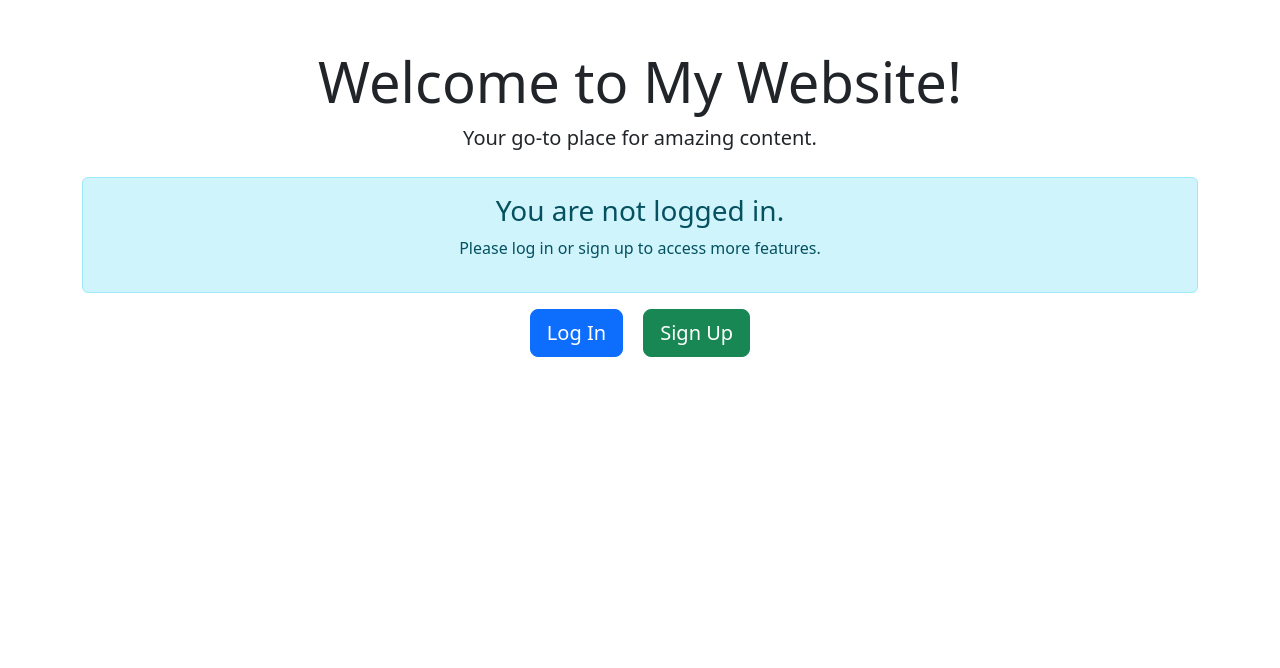
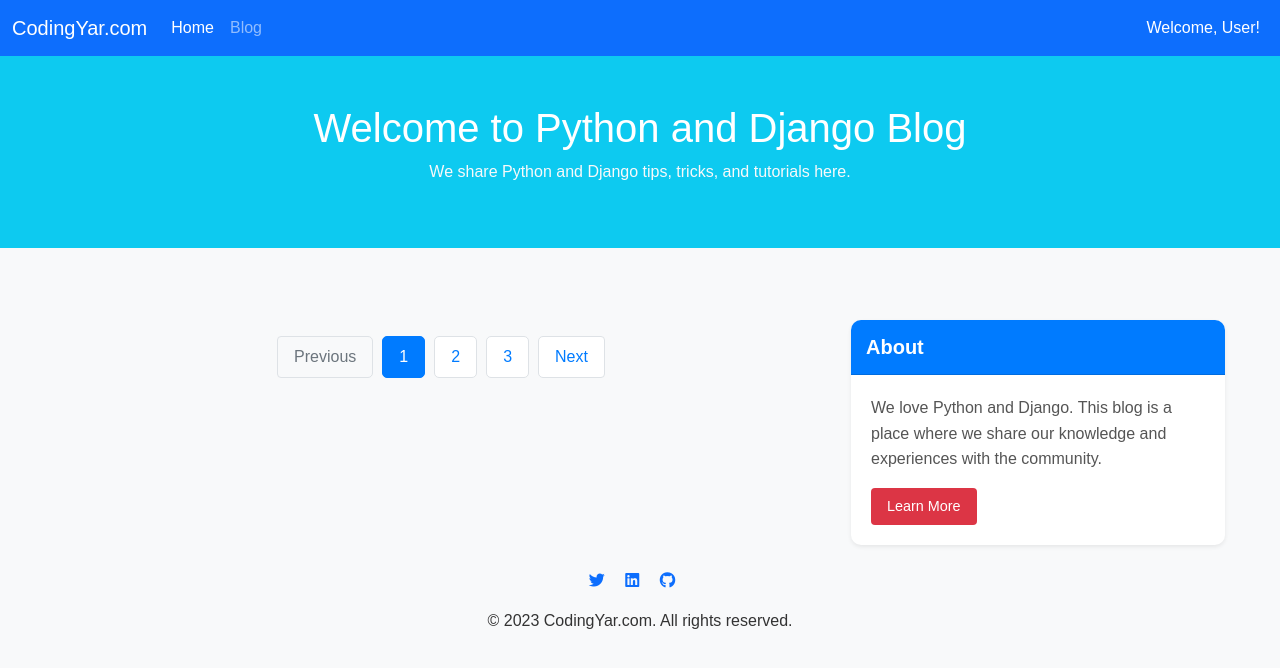
Before and after one commit to EhsanDoroudian/Weblog, a Django app: page / in a window 1280 px wide. Shown: the top 668 px of the page. Run offline with Django 5.2, Linux system fonts and the light colour scheme; data that the repository does not hold is empty.

Commit message:
create functional blog list view

```diff
--- /dev/null
+++ b/blogs/templates/blogs/blogs_list_page.html
@@ -0,0 +1,65 @@
+{% extends "_base.html" %}
+
+{%load static%}
+
+{% block title %}Home Page{% endblock title %}
+
+{% block style %}
+    <link rel="stylesheet" href="{% static 'css/blogs_list.css' %}">
+{% endblock style %}
+
+{% block content %}
+
+<main class="container mt-5">
+    <div class="row">
+        <!-- Blog Posts -->
+        <div class="col-lg-8">
+            <!-- Dynamic Blog Posts -->
+            <section id="blog-posts">
+                {% for blog in blogs %}
+                <article class="card mb-4 shadow-sm">
+                    <div class="card-body">
+                        <h2 class="card-title">{{blog.title}}</h2>
+                        <h6 class="card-subtitle mb-2 text-muted small">{{blog.created_datetime}} by {{blog.user}}</h6>
+                        <p class="card-text">
+                            {{blog.body}}
+                        </p>
+                        <a href="#" class="btn btn-primary">Read More</a>
+                    </div>
+                </article>
+
+                {% endfor %}
+            </section>
+            <!-- Pagination -->
+            <nav aria-label="Page navigation">
+                <ul class="pagination justify-content-center">
+                    <li class="page-item disabled">
+                        <a class="page-link" href="#" tabindex="-1">Previous</a>
+                    </li>
+                    <li class="page-item active"><a class="page-link" href="#">1</a></li>
+                    <li class="page-item"><a class="page-link" href="#">2</a></li>
+                    <li class="page-item"><a class="page-link" href="#">3</a></li>
+                    <li class="page-item">
+                        <a class="page-link" href="#">Next</a>
+                    </li>
+                </ul>
+            </nav>
+        </div>
+
+        <!-- Sidebar -->
+        <aside class="col-lg-4">
+            <!-- About Section -->
+            <div class="card my-4 shadow-sm">
+                <h5 class="card-header">About</h5>
+                <div class="card-body">
+                    <p class="card-text">We love Python and Django. This blog is a place where we share our knowledge and experiences with the community.</p>
+                    <a href="#" class="btn btn-danger">Learn More</a>
+                </div>
+            </div>
+        </aside>
+    </div>
+</main>
+
+
+
+{% endblock content %}
--- /dev/null
+++ b/blogs/urls.py
@@ -0,0 +1,8 @@
+from django.urls import path
+
+from . import views
+
+
+urlpatterns = [
+    path('', view=views.blog_list_view, name='blog_list'),
+]
--- a/blogs/views.py
+++ b/blogs/views.py
@@ -1,3 +1,8 @@
 from django.shortcuts import render
 
-# Create your views here.
+from .models import Blog
+
+
+def blog_list_view(request):
+    blogs = Blog.objects.filter(status='pub')
+    return render(request, 'blogs/blogs_list_page.html', context={'blogs': blogs})
--- a/config/urls.py
+++ b/config/urls.py
@@ -21,7 +21,8 @@ from django.views.generic import TemplateView
 
 urlpatterns = [
     path('admin/', admin.site.urls),
-    path('', TemplateView.as_view(template_name="home_page.html"), name='home'),
     path('accounts/', include('django.contrib.auth.urls')),
     path('accounts/', include('accounts.urls')),
+    path('blogs/', include('blogs.urls')),
+    path('', include('blogs.urls')),
 ]
--- /dev/null
+++ b/static/css/blogs_list.css
@@ -0,0 +1,172 @@
+/* blogs_list.css */
+
+/* General Styles */
+body {
+    font-family: 'Arial', sans-serif;
+    background-color: #f8f9fa;
+    color: #333;
+}
+
+/* Main Container */
+.container {
+    max-width: 1200px;
+    margin: 0 auto;
+    padding: 0 15px;
+}
+
+/* Blog Posts Section */
+#blog-posts {
+    margin-bottom: 40px;
+}
+
+.card {
+    border: none;
+    border-radius: 10px;
+    overflow: hidden;
+    transition: transform 0.3s ease, box-shadow 0.3s ease;
+}
+
+.card:hover {
+    transform: translateY(-5px);
+    box-shadow: 0 4px 15px rgba(0, 0, 0, 0.2);
+}
+
+.card-body {
+    padding: 20px;
+}
+
+.card-title {
+    font-size: 1.75rem;
+    font-weight: bold;
+    margin-bottom: 10px;
+    color: #2c3e50;
+}
+
+.card-subtitle {
+    font-size: 0.9rem;
+    color: #6c757d;
+    margin-bottom: 15px;
+}
+
+.card-text {
+    font-size: 1rem;
+    line-height: 1.6;
+    color: #555;
+}
+
+.btn-primary {
+    background-color: #007bff;
+    border: none;
+    padding: 8px 16px;
+    font-size: 0.9rem;
+    transition: background-color 0.3s ease;
+}
+
+.btn-primary:hover {
+    background-color: #0056b3;
+}
+
+/* Pagination Styles */
+.pagination {
+    margin-top: 30px;
+}
+
+.page-item {
+    margin: 0 5px;
+}
+
+.page-link {
+    color: #007bff;
+    border: 1px solid #dee2e6;
+    border-radius: 5px;
+    padding: 8px 16px;
+    transition: background-color 0.3s ease, color 0.3s ease;
+}
+
+.page-link:hover {
+    background-color: #007bff;
+    color: #fff;
+    border-color: #007bff;
+}
+
+.page-item.active .page-link {
+    background-color: #007bff;
+    border-color: #007bff;
+    color: #fff;
+}
+
+.page-item.disabled .page-link {
+    color: #6c757d;
+    pointer-events: none;
+    background-color: #f8f9fa;
+    border-color: #dee2e6;
+}
+
+/* Sidebar Styles */
+aside {
+    padding-left: 20px;
+}
+
+.card-header {
+    background-color: #007bff;
+    color: #fff;
+    font-size: 1.25rem;
+    font-weight: bold;
+    padding: 15px;
+    border-radius: 10px 10px 0 0;
+}
+
+.card-body {
+    padding: 20px;
+}
+
+.btn-danger {
+    background-color: #dc3545;
+    border: none;
+    padding: 8px 16px;
+    font-size: 0.9rem;
+    transition: background-color 0.3s ease;
+}
+
+.btn-danger:hover {
+    background-color: #c82333;
+}
+
+/* Responsive Design */
+@media (max-width: 768px) {
+    .card-title {
+        font-size: 1.5rem;
+    }
+
+    .card-subtitle {
+        font-size: 0.8rem;
+    }
+
+    .card-text {
+        font-size: 0.9rem;
+    }
+
+    aside {
+        padding-left: 0;
+        margin-top: 30px;
+    }
+}
+
+@media (max-width: 576px) {
+    .card-title {
+        font-size: 1.25rem;
+    }
+
+    .card-subtitle {
+        font-size: 0.75rem;
+    }
+
+    .card-text {
+        font-size: 0.85rem;
+    }
+
+    .btn-primary, .btn-danger {
+        font-size: 0.8rem;
+        padding: 6px 12px;
+    }
+}
--- a/templates/_base.html
+++ b/templates/_base.html
@@ -1,11 +1,19 @@
 <!DOCTYPE html>
 <html lang="en">
 <head>
-    <meta charset="UTF-8">
-    <meta name="viewport" content="width=device-width, initial-scale=1.0">
+    <!-- Required meta tags -->
+    <meta charset="utf-8">
+    <meta name="viewport" content="width=device-width, initial-scale=1">
+
+    <!-- Bootstrap CSS -->
+    <link href="https://cdn.jsdelivr.net/npm/bootstrap@5.1.3/dist/css/bootstrap.min.css" rel="stylesheet"
+          integrity="sha384-1BmE4kWBq78iYhFldvKuhfTAU6auU8tT94WrHftjDbrCEXSU1oBoqyl2QvZ6jIW3" crossorigin="anonymous">
+
+    <!-- Font Awesome for icons -->
+    <link rel="stylesheet" href="https://cdnjs.cloudflare.com/ajax/libs/font-awesome/6.0.0-beta3/css/all.min.css">
+
     <title>{% block title %}{% endblock title %}</title>
-    <!-- Bootstrap CSS -->
-    <link href="https://cdn.jsdelivr.net/npm/bootstrap@5.3.0/dist/css/bootstrap.min.css" rel="stylesheet">
+
     <!-- Custom CSS -->
     {% block style %}
     <style>
@@ -13,9 +21,52 @@
     {% endblock style %}
 </head>
 <body>
-    {% block content %}
-    {% endblock content %}
-    <!-- Bootstrap JS (optional) -->
-    <script src="https://cdn.jsdelivr.net/npm/bootstrap@5.3.0/dist/js/bootstrap.bundle.min.js"></script>
+
+<!-- Navigation Bar -->
+<nav class="navbar navbar-expand-lg navbar-dark bg-primary">
+    <div class="container-fluid">
+        <a class="navbar-brand" href="#">CodingYar.com</a>
+        <button class="navbar-toggler" type="button" data-bs-toggle="collapse" data-bs-target="#navbarNavAltMarkup"
+                aria-controls="navbarNavAltMarkup" aria-expanded="false" aria-label="Toggle navigation">
+            <span class="navbar-toggler-icon"></span>
+        </button>
+        <div class="collapse navbar-collapse" id="navbarNavAltMarkup">
+            <div class="navbar-nav">
+                <a class="nav-link active" aria-current="page" href="#">Home</a>
+                <a class="nav-link" href="#">Blog</a>
+            </div>
+        </div>
+        <div class="mx-2 text-white">Welcome, User!</div>
+    </div>
+</nav>
+
+<!-- Header Section -->
+<header class="container-fluid bg-info py-5">
+    <div class="row">
+        <div class="col-md-8 col-10 mx-auto text-center">
+            <h1 class="text-white">Welcome to Python and Django Blog</h1>
+            <p class="text-light">We share Python and Django tips, tricks, and tutorials here.</p>
+        </div>
+    </div>
+</header>
+
+<!-- Main Content -->
+{% block content %}{% endblock content %}
+<!-- Footer -->
+<footer class="footer text-center">
+    <div class="container">
+        <div class="mb-3">
+            <a href="#" class="text-decoration-none me-3"><i class="fab fa-twitter"></i></a>
+            <a href="#" class="text-decoration-none me-3"><i class="fab fa-linkedin"></i></a>
+            <a href="#" class="text-decoration-none me-3"><i class="fab fa-github"></i></a>
+        </div>
+        <p class="mb-0">&copy; 2023 CodingYar.com. All rights reserved.</p>
+    </div>
+</footer>
+
+<!-- Bootstrap JS -->
+<script src="https://cdn.jsdelivr.net/npm/bootstrap@5.1.3/dist/js/bootstrap.bundle.min.js"
+        integrity="sha384-ka7Sk0Gln4gmtz2MlQnikT1wXgYsOg+OMhuP+IlRH9sENBO0LRn5q+8nbTov4+1p"
+        crossorigin="anonymous"></script>
 </body>
 </html>
```
Also changed, not shown: FrontEnd/home_page.html (+101 -46 lines), FrontEnd/post_detail.html (+126 -37 lines), FrontEnd/post_new_post.html (+68 -32 lines).
